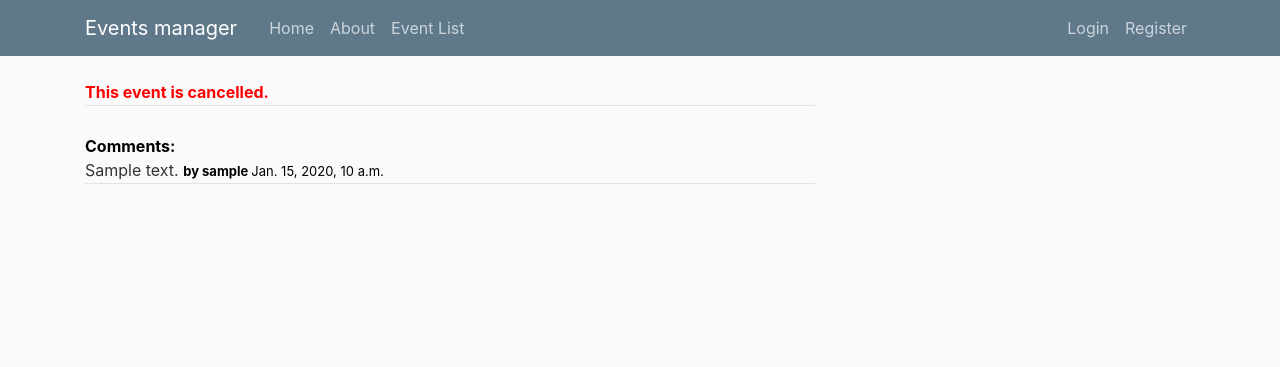
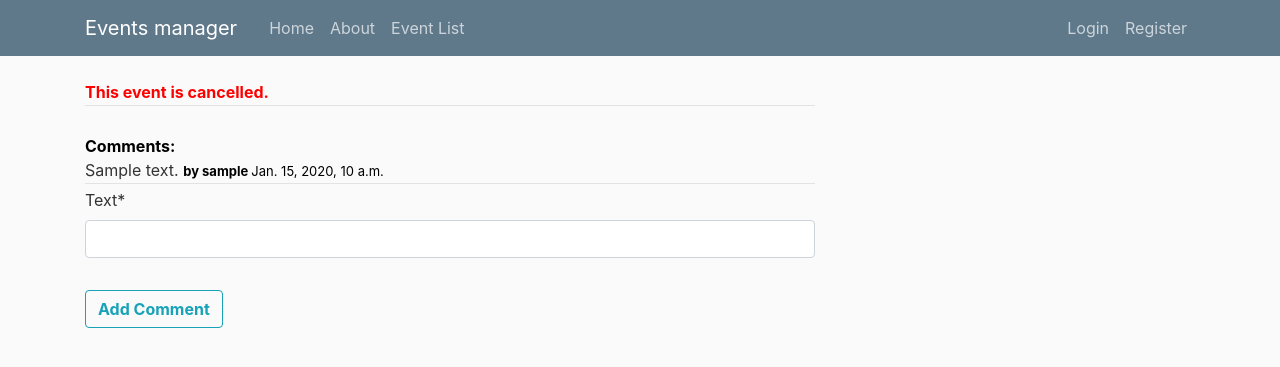
Before and after one commit to FunnyGames/event-manager, a Django app: page /event/1/ in a window 1280 px wide. Shown: the top 367 px of the page. Run offline with Django 3.2, Linux system fonts and the light colour scheme; tables that the repository leaves empty hold one stand-in row (values such as "Sample post"); some libraries are stand-ins or nearby versions.

Commit message:
PM2020T26-78 adding comment on event page

```diff
--- a/event_manager/event/templates/event/event.html
+++ b/event_manager/event/templates/event/event.html
@@ -83,6 +83,14 @@
         No Comments
     </div>
 {% endif %}
-
+<form method="POST">
+    {% csrf_token %}
+    <fieldset class="form-group">
+        {{ commentForm|crispy }}
+    </fieldset>
+    <div class="form-group">
+        <button class="btn btn-outline-info" name="comment_post" type="=submit"><b>Add Comment</b></button>
+    </div>
+</form>
 
 {% endblock content %}
--- a/event_manager/event/views.py
+++ b/event_manager/event/views.py
@@ -42,7 +42,13 @@ def view_event(request, id):
     my_rating = None
     my_event = []
 
-
+    if request.method == 'POST' and 'comment_post' in request.POST:
+        commentForm = eventCommentForm(request.POST)
+        if commentForm.is_valid():
+            comment = commentForm.save(commit=False)
+            comment.user_id = request.user.id
+            comment.EventId = id
+            comment.save()
 
     if request.user.id:
         my_event = MyEvent.objects.filter(EventId=id, user=request.user)
```
